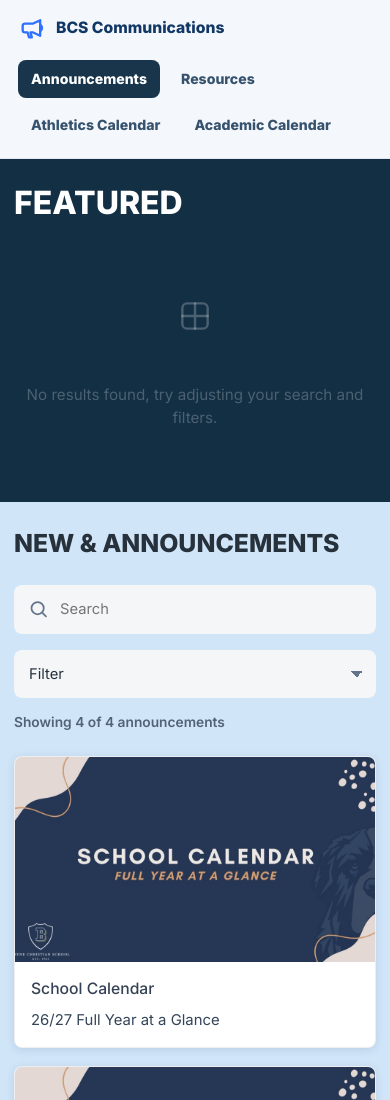
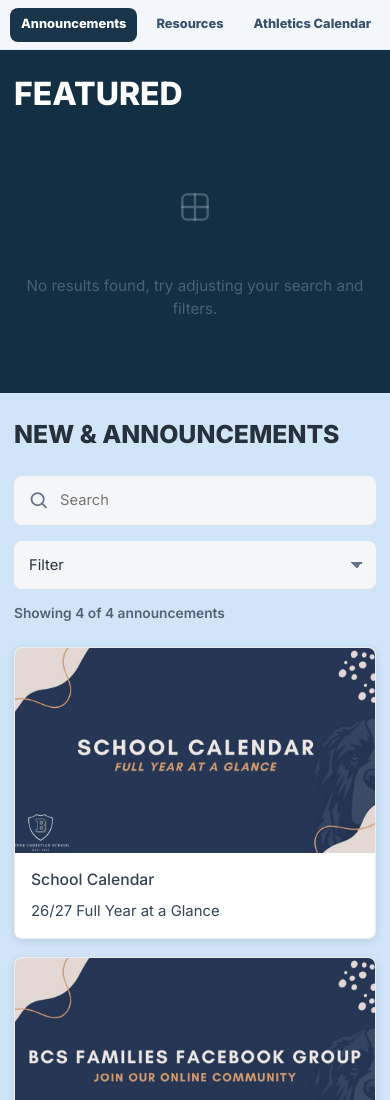
Before and after one commit to BCSSaints/Adminportal, a website: page index.html in a window 390 px wide. Shown: the top 1100 px of the page. Drawn offline with Linux system fonts and the light colour scheme; no server answers.

Commit message:
Compact mobile hub navigation

```diff
--- a/styles.css
+++ b/styles.css
@@ -814,14 +814,34 @@
 
 @media (max-width: 860px) {
   .portal-header {
-    align-items: flex-start;
-    flex-direction: column;
-    min-height: 58px;
+    min-height: 50px;
+    padding: 7px 10px;
   }
 
   .portal-tabs {
+    flex-wrap: nowrap;
     width: 100%;
     justify-content: flex-start;
+    overflow-x: auto;
+    overscroll-behavior-x: contain;
+    scrollbar-width: none;
+    -webkit-overflow-scrolling: touch;
+  }
+
+  .portal-tabs::-webkit-scrollbar {
+    display: none;
+  }
+
+  .portal-tabs a {
+    flex: 0 0 auto;
+    min-height: 34px;
+    padding: 7px 10px;
+    font-size: 0.8rem;
+    white-space: nowrap;
+  }
+
+  .brand {
+    display: none;
   }
 
   .featured-grid,
```
